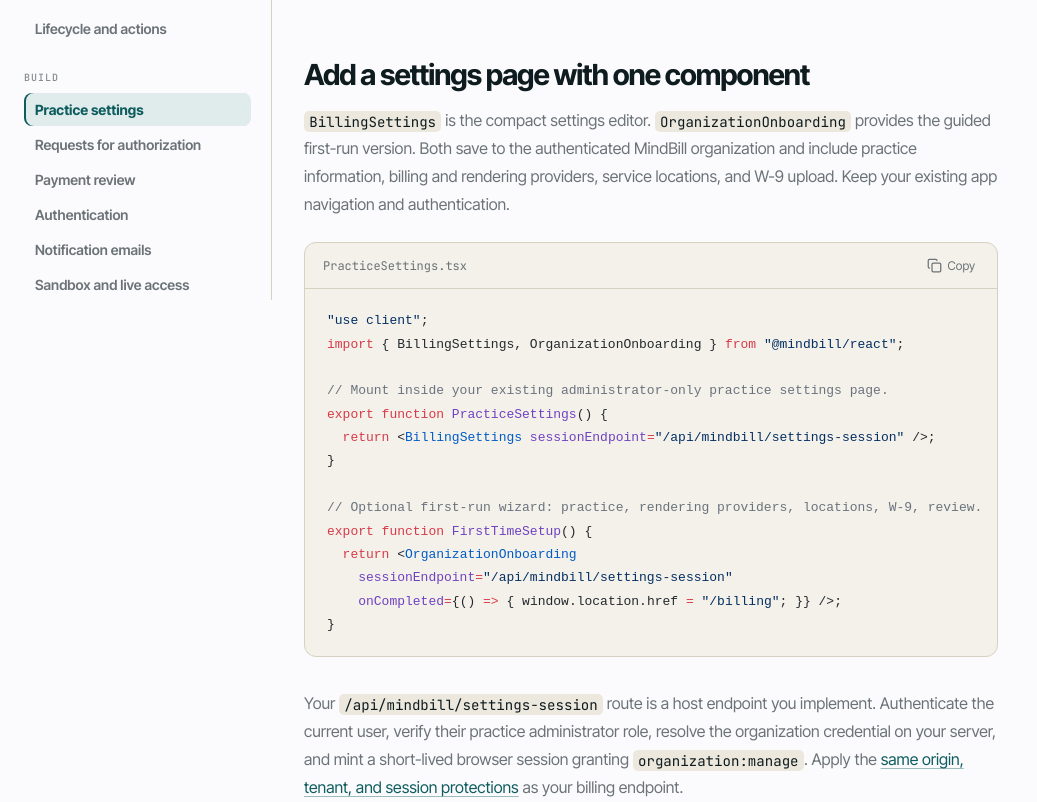
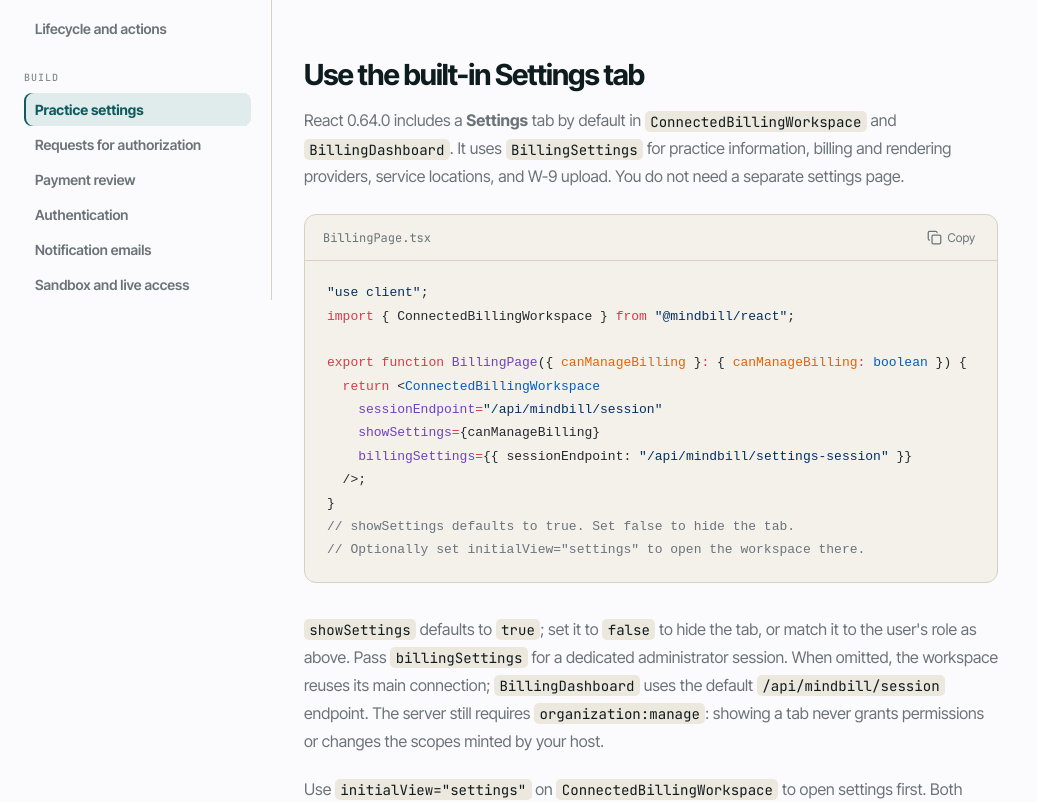
Before and after one commit to incidentfox/mindbill-docs, a Next.js app: page /guides/practice-settings in a window 1280 px wide. Shown: the part 500-1302 px from the top of the page, without its empty margins (0-1037 px from the left). Built offline with nearby package versions, Linux system fonts and the light colour scheme.

Commit message:
docs: explain built-in billing dashboard Settings tab

```diff
--- a/app/guides/practice-settings/page.tsx
+++ b/app/guides/practice-settings/page.tsx
@@ -5,6 +5,19 @@ import { Callout, DocPage } from "@/components/doc-page";
 import { profileRecipe } from "@/lib/integration-recipes";
 
 export const metadata: Metadata = { title: "Practice settings and saved profiles" };
+
+const workspace = `"use client";
+import { ConnectedBillingWorkspace } from "@mindbill/react";
+
+export function BillingPage({ canManageBilling }: { canManageBilling: boolean }) {
+  return <ConnectedBillingWorkspace
+    sessionEndpoint="/api/mindbill/session"
+    showSettings={canManageBilling}
+    billingSettings={{ sessionEndpoint: "/api/mindbill/settings-session" }}
+  />;
+}
+// showSettings defaults to true. Set false to hide the tab.
+// Optionally set initialView="settings" to open the workspace there.`;
 
 const settings = `"use client";
 import { BillingSettings, OrganizationOnboarding } from "@mindbill/react";
@@ -23,9 +36,14 @@ export function FirstTimeSetup() {
 
 export default function PracticeSettingsPage() {
   return <DocPage eyebrow="Build" title="Practice settings and saved profiles" description="Set up billing providers, rendering providers, service locations, and a W-9 once, then reuse them when creating bills."
-    toc={[{ id: "settings", label: "Prebuilt settings" }, { id: "choices", label: "Saved choices" }, { id: "w9", label: "W-9 ownership" }, { id: "permissions", label: "Permissions and scope" }, { id: "verify", label: "Verify the integration" }]}
+    toc={[{ id: "settings", label: "Dashboard Settings tab" }, { id: "choices", label: "Saved choices" }, { id: "w9", label: "W-9 ownership" }, { id: "permissions", label: "Permissions and scope" }, { id: "verify", label: "Verify the integration" }]}
     previous={{ href: "/learn/quickstart", label: "Quickstart" }} next={{ href: "/guides/bills", label: "Create and submit bills" }}>
-    <h2 id="settings">Add a settings page with one component</h2>
+    <h2 id="settings">Use the built-in Settings tab</h2>
+    <p>React 0.64.0 includes a <strong>Settings</strong> tab by default in <code>ConnectedBillingWorkspace</code> and <code>BillingDashboard</code>. It uses <code>BillingSettings</code> for practice information, billing and rendering providers, service locations, and W-9 upload. You do not need a separate settings page.</p>
+    <CodeBlock code={workspace} filename="BillingPage.tsx" language="tsx" />
+    <p><code>showSettings</code> defaults to <code>true</code>; set it to <code>false</code> to hide the tab, or match it to the user&apos;s role as above. Pass <code>billingSettings</code> for a dedicated administrator session. When omitted, the workspace reuses its main connection; <code>BillingDashboard</code> uses the default <code>/api/mindbill/session</code> endpoint. The server still requires <code>organization:manage</code>: showing a tab never grants permissions or changes the scopes minted by your host.</p>
+    <p>Use <code>initialView=&quot;settings&quot;</code> on <code>ConnectedBillingWorkspace</code> to open settings first. Both dashboards accept <code>onSettingsSaved(profile)</code>, where <code>profile</code> is the saved <code>OrganizationProfileData</code>, so your host can refresh any profile-derived state it owns. Keep sensitive profile values out of logs.</p>
+    <h3>Standalone settings and first-run setup</h3>
     <p><code>BillingSettings</code> is the compact settings editor. <code>OrganizationOnboarding</code> provides the guided first-run version. Both save to the authenticated MindBill organization and include practice information, billing and rendering providers, service locations, and W-9 upload. Keep your existing app navigation and authentication.</p>
     <CodeBlock code={settings} filename="PracticeSettings.tsx" language="tsx" />
     <p>Your <code>/api/mindbill/settings-session</code> route is a host endpoint you implement. Authenticate the current user, verify their practice administrator role, resolve the organization credential on your server, and mint a short-lived browser session granting <code>organization:manage</code>. Apply the <Link href="/guides/authentication#session">same origin, tenant, and session protections</Link> as your billing endpoint.</p>
@@ -39,7 +57,7 @@ export default function PracticeSettingsPage() {
     <p>For host-owned uploads, <code>W9Upload</code> can show upload, extraction, retry, and review states using your callbacks. See <Link href="/guides/documents#w9-settings">W-9 storage and attachment examples</Link>.</p>
     <h2 id="permissions">Keep administrative and billing permissions separate</h2>
     <ul>
-      <li><strong>Settings administrators:</strong> a separate <code>organization:manage</code> session can change shared practice settings.</li>
+      <li><strong>Settings administrators:</strong> an authorized <code>organization:manage</code> session can change shared practice settings. A dedicated settings endpoint keeps this permission separate from ordinary billing sessions.</li>
       <li><strong>Bill creators:</strong> an organization-wide <code>bills:create</code> session can read masked billing choices and submit bills.</li>
       <li><strong>Case-only users:</strong> a bill-scoped session cannot list shared practice profiles. Pass explicitly authorized host choices when appropriate; never widen the session to make a dropdown work.</li>
     </ul>
--- a/app/learn/quickstart/page.tsx
+++ b/app/learn/quickstart/page.tsx
@@ -68,7 +68,7 @@ export default function QuickstartPage() {
           <p>For Angular, fill the matching fields in the existing <code>initialBill</code> object and keep its other required fields. Users can edit the values and attach PDFs before submitting. See the <Link href="/guides/bills#submit">field reference</Link> for more options.</p>
         </details>
         <details id="settings" className="quickstart-details"><summary>7. Add billing settings <small>Optional</small></summary>
-          <p>Let administrators save their practice, billing providers, rendering providers, locations, and W-9 for future bills.</p>
+          <p>React 0.64.0 includes a Settings tab in the billing workspace by default. Pass <code>billingSettings</code> with your administrator-only settings endpoint, or let it reuse an already authorized workspace session. Set <code>{"showSettings={false}"}</code> to hide the tab. A separate settings page is optional; the examples below also support standalone settings and Angular.</p>
           <FrontendCode label="Settings framework" react={recipes.settingsReact} angular={recipes.settingsAngular}
             reactFilename="app/billing/settings/page.tsx" angularFilename="billing-settings.component.ts" />
           <p>Add <code>POST /api/mindbill/settings-session</code> to the backend from step 3, using the same session creation code with permissions <code>{'["organization:manage"]'}</code>. Restrict it to administrators.</p>
--- a/components/playground.tsx
+++ b/components/playground.tsx
@@ -173,6 +173,7 @@ export default function App() {
   return <main className="operations-demo">
     <BillingDashboard
       bills={bills}
+      showSettings={false} // This synthetic demo has no authenticated settings session.
       heading="Billing operations"
       description="Search every bill and act on aging balances."
       appearance={{ preset: "orange-bright" }}
--- a/lib/quickstart-recipes.ts
+++ b/lib/quickstart-recipes.ts
@@ -133,6 +133,9 @@ import { ConnectedBillingWorkspace } from "@mindbill/react";
 export default function BillingPage() {
   return <ConnectedBillingWorkspace
     sessionEndpoint="/api/mindbill/session"
+    // Settings is included. For a separate administrator session (step 7):
+    // billingSettings={{ sessionEndpoint: "/api/mindbill/settings-session" }}
+    // Use showSettings={false} to hide the tab.
     onCreateBill={() => window.location.assign("/billing/new")}
   />;
 }`;
```
Also changed, not shown: app/components/react/page.tsx (+6 -4 lines), app/guides/upgrade/page.tsx (+7 -4 lines), lib/integration-recipes.ts (+1 -1 lines).
